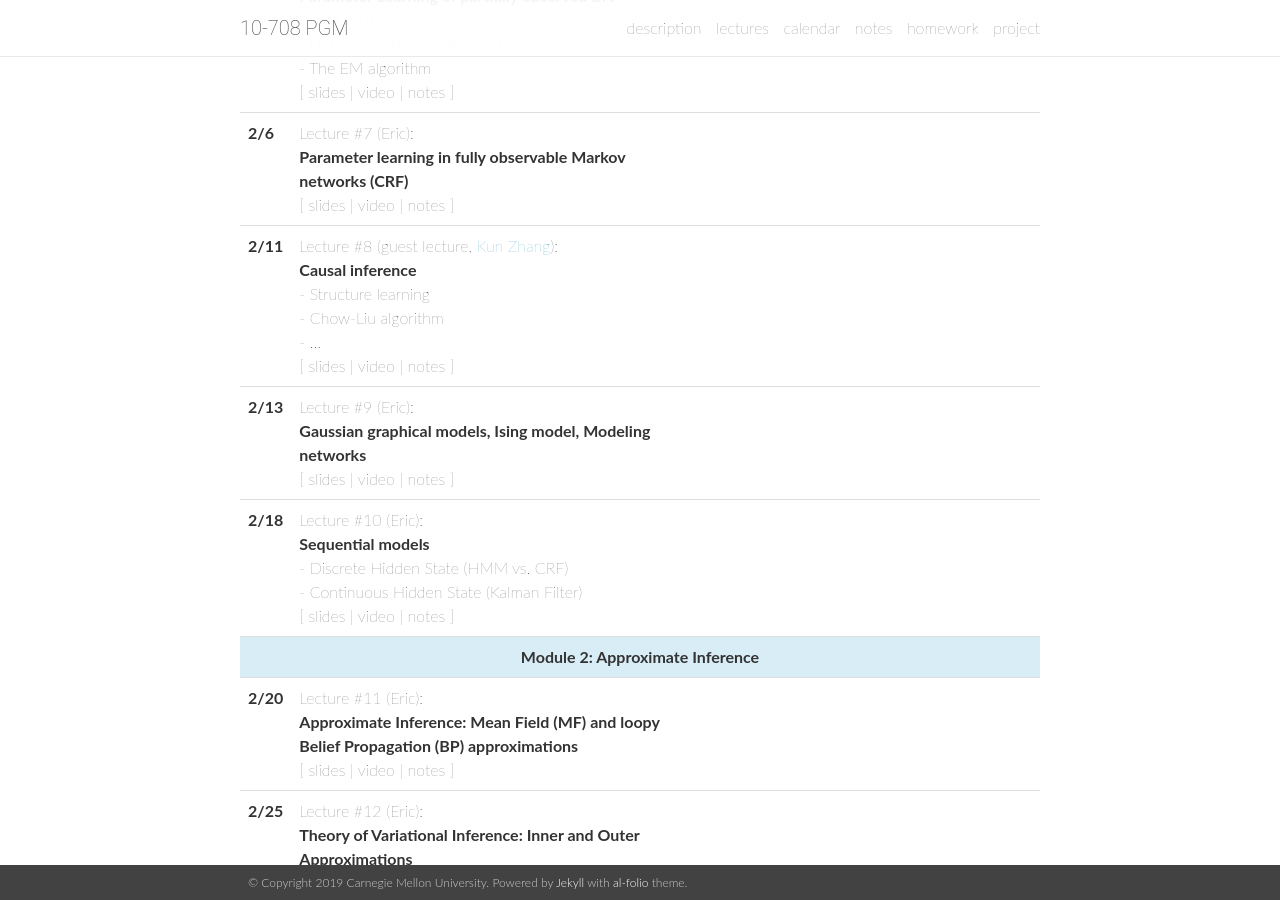
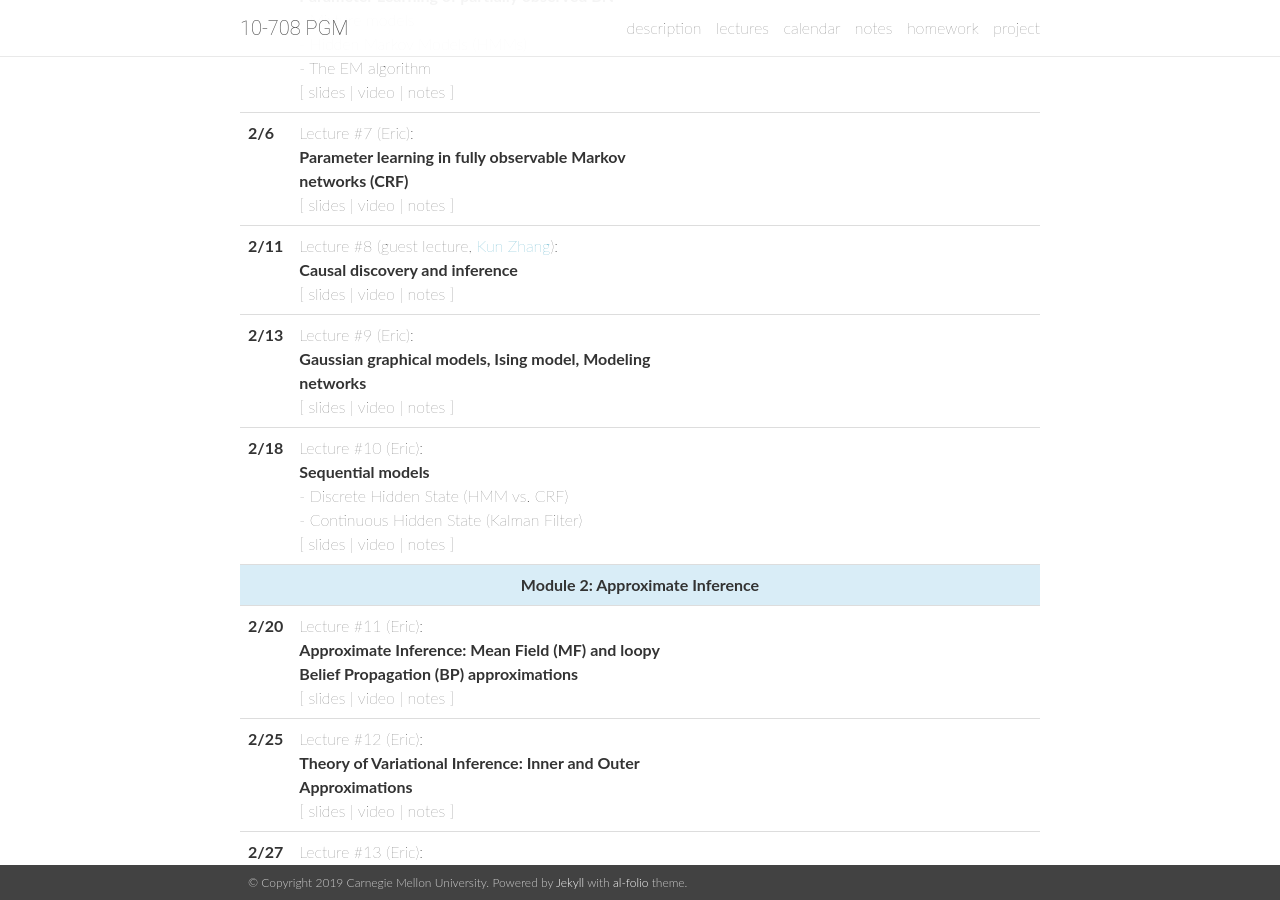
Before and after one commit to sailinglab/pgm-spring-2019, a Jekyll site: the page built from _pages/lectures.md, in a window 1280 px wide and 900 px high, scrolled down 983 px. Built offline with Jekyll 4.4.1, drawn with Linux system fonts in a browser that asks for light colours; nearby versions of some CDN libraries.

Commit message:
Update lectures.yml

```diff
--- a/_data/lectures.yml
+++ b/_data/lectures.yml
@@ -80,10 +80,7 @@
 - date: 2/11
   lecturer: guest lecture, <a href="https://www.cmu.edu/dietrich/philosophy/people/faculty/zhang.html" target="_blank">Kun Zhang</a>
   title: >
-    <strong>Causal inference</strong> <br />
-    - Structure learning <br />
-    - Chow-Liu algorithm <br />
-    - ...
+    <strong>Causal discovery and inference</strong>
   slides:
   video:
   notes:
```
